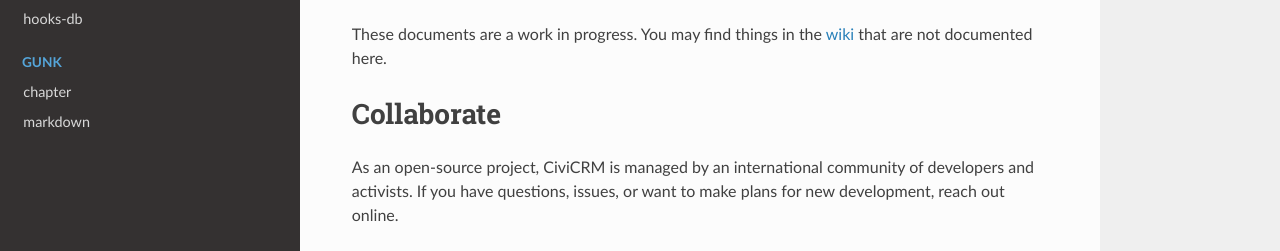
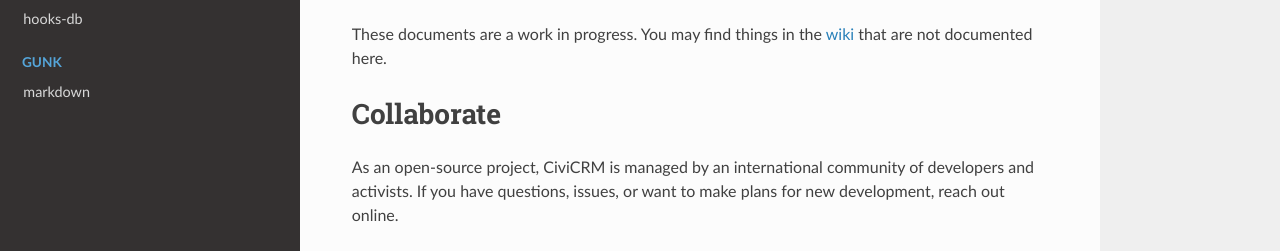
Before and after one commit to civicrm/civicrm-dev-docs, an MkDocs documentation site: the page built from docs/index.md, in a window 1280 px wide. Shown: the part 503-754 px from the top of the page. Built offline with MkDocs 1.6.1, drawn with Linux system fonts in a browser that asks for light colours; nearby versions of some CDN libraries; old or Windows-style settings are respelled for this version of MkDocs.

Commit message:
mkdocs.yml - Remove stale reference

```diff
--- a/mkdocs.yml
+++ b/mkdocs.yml
@@ -15,5 +15,4 @@
    - hookref-old: hookref-old.md
    - hooks-db: hooks-db.md
  - Gunk:
-   - chapter: chapter.md
    - markdown: markdownrules.md
```
